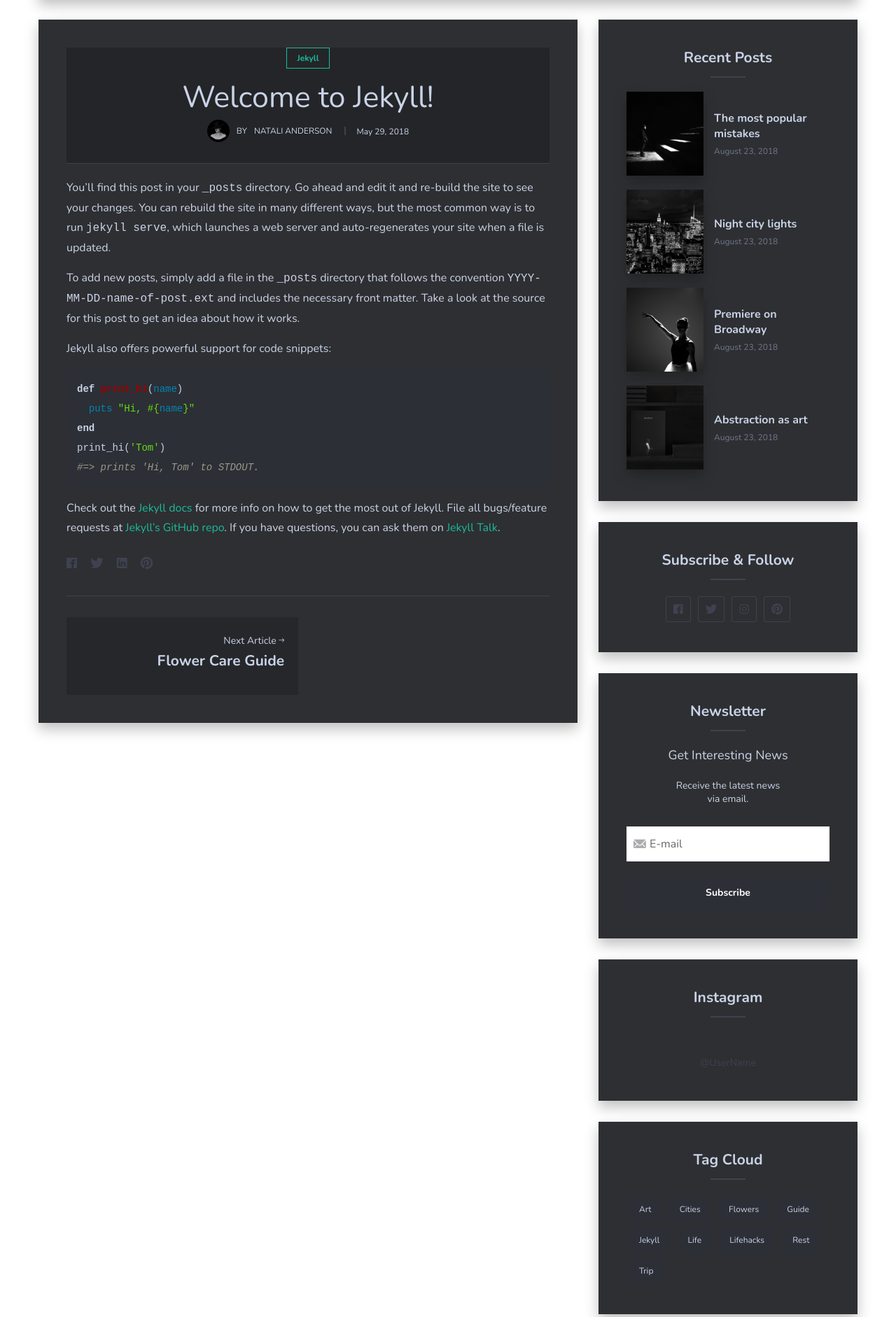
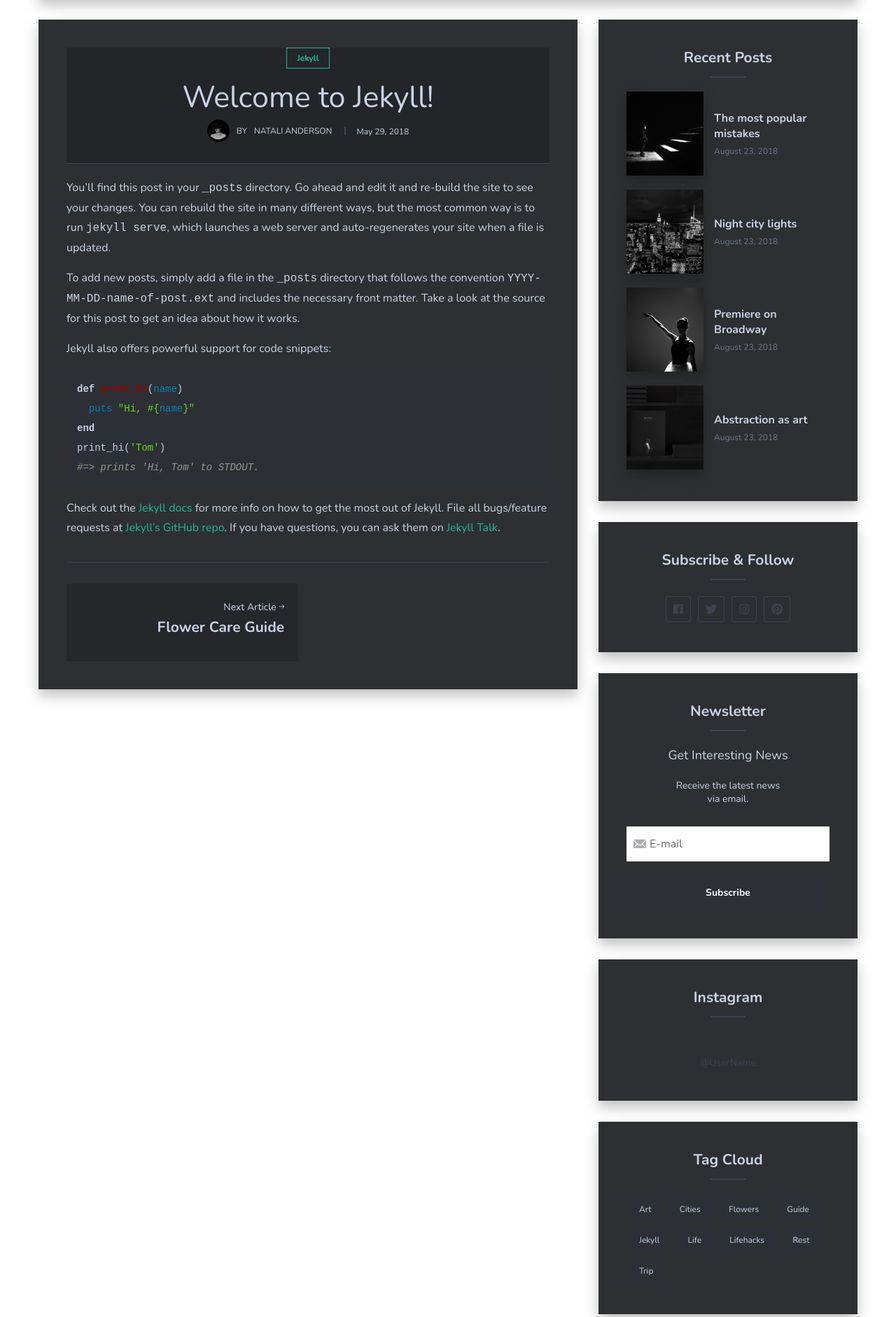
Before and after one commit to hingstarne/artumnachhaltigkeit, a Jekyll site: the page built from _posts/2018-05-29-welcome-to-jekyll.markdown, in a window 1280 px wide. Shown: the part 697-2579 px from the top of the page at 70% size. Built offline with Jekyll 4.4.1, drawn with Linux system fonts in a browser that asks for light colours; nearby versions of some CDN libraries; comment, search, counter and statistics services are not loaded.

```diff
--- a/_layouts/post.html
+++ b/_layouts/post.html
@@ -41,42 +41,6 @@ layout: default
 
 				<div class="post-body">
 					{{ content }}
-
-					<div class="post-share">
-						<ul class="share-list list-reset">
-							<li class="share-item">
-								<a class="share-facebook" href="https://www.facebook.com/sharer/sharer.php?u={{ site.url }}{{ site.baseurl }}{{ page.url }}"
-								onclick="window.open(this.href, 'pop-up', 'left=20,top=20,width=500,height=500,toolbar=1,resizable=0'); return false;"
-								title="Share on Facebook" rel="nofollow">
-									<i class="ion ion-logo-facebook"></i>
-								</a>
-							</li>
-
-							<li class="share-item">
-								<a class="share-twitter" href="https://twitter.com/intent/tweet?text={{ page.title | uri_escape }}&url={{ site.url }}{{ site.baseurl }}{{ page.url }}"
-								onclick="window.open(this.href, 'pop-up', 'left=20,top=20,width=500,height=500,toolbar=1,resizable=0'); return false;"
-								title="Share on Twitter" rel="nofollow">
-									<i class="ion ion-logo-twitter"></i>
-								</a>
-							</li>
-
-							<li class="share-item">
-								<a class="share-linkedin" href="https://www.linkedin.com/shareArticle?mini=true&url={{ site.url }}{{ site.baseurl }}{{ page.url }}&title={{ page.title | uri_escape }}&summary={{ page.description | uri_escape }}&source={{ site.title | uri_escape }}"
-								onclick="window.open(this.href, 'pop-up', 'left=20,top=20,width=500,height=500,toolbar=1,resizable=0'); return false;"
-								title="Share on LinkedIn" rel="nofollow">
-									<i class="ion ion-logo-linkedin"></i>
-								</a>
-							</li>
-
-							<li class="share-item">
-								<a class="share-pinterest" href="http://pinterest.com/pin/create/button/?url={{ site.url }}{{ page.url }}&amp;media={{ site.url }}{{ site.baseurl }}/img/{{ page.image }}&amp;description={{ page.title | uri_escape }}"
-								onclick="window.open(this.href, 'pop-up', 'left=20,top=20,width=900,height=500,toolbar=1,resizable=0'); return false;"
-								title="Share on Pinterest" rel="nofollow">
-									<i class="ion ion-logo-pinterest"></i>
-								</a>
-							</li>
-						</ul>
-					</div>
 				</div>
 
 				<div class="post-navigation">
@@ -94,9 +58,6 @@ layout: default
 				</div>
 
 			</div>
-			{% if site.disqus-identifier %}
-				{% include disqus-comments.html %}
-			{% endif %}
 	</article> <!-- /.post -->
 
 	<div class="col col-12 col-t-4">
```
